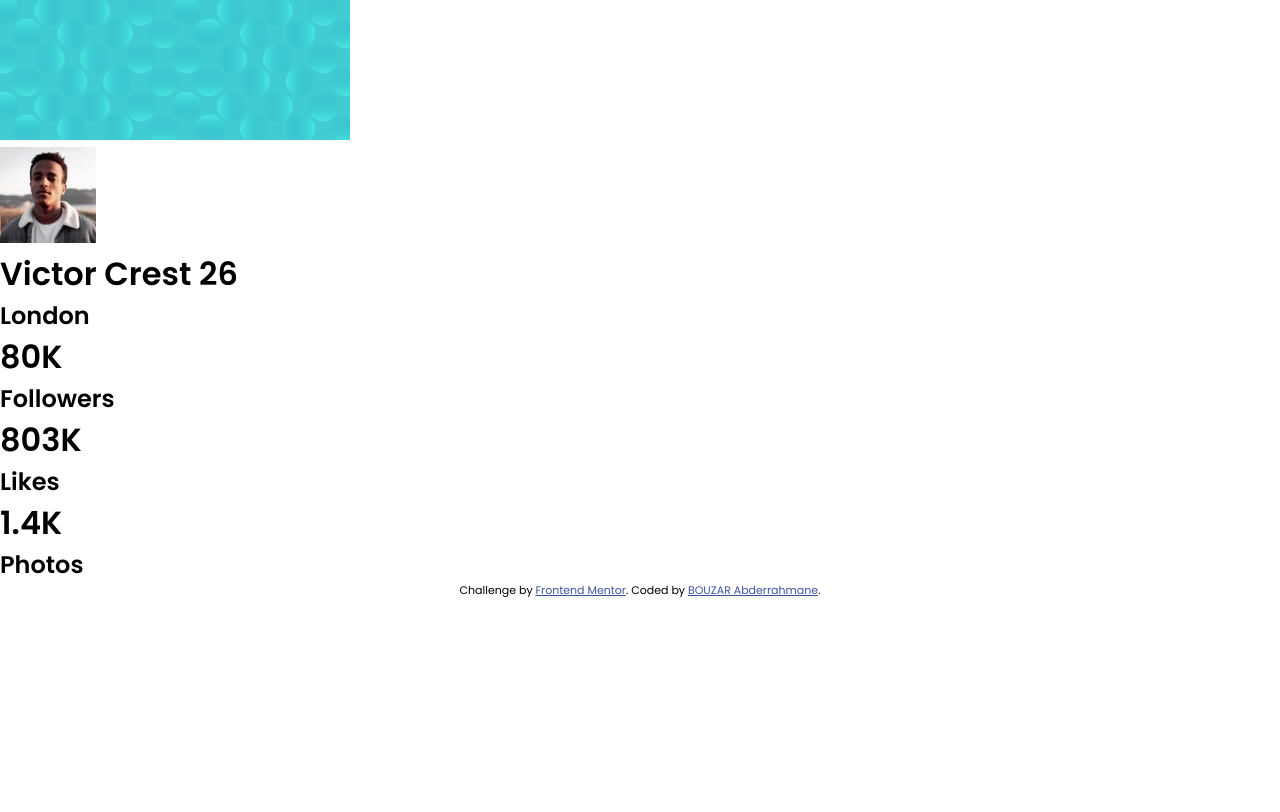
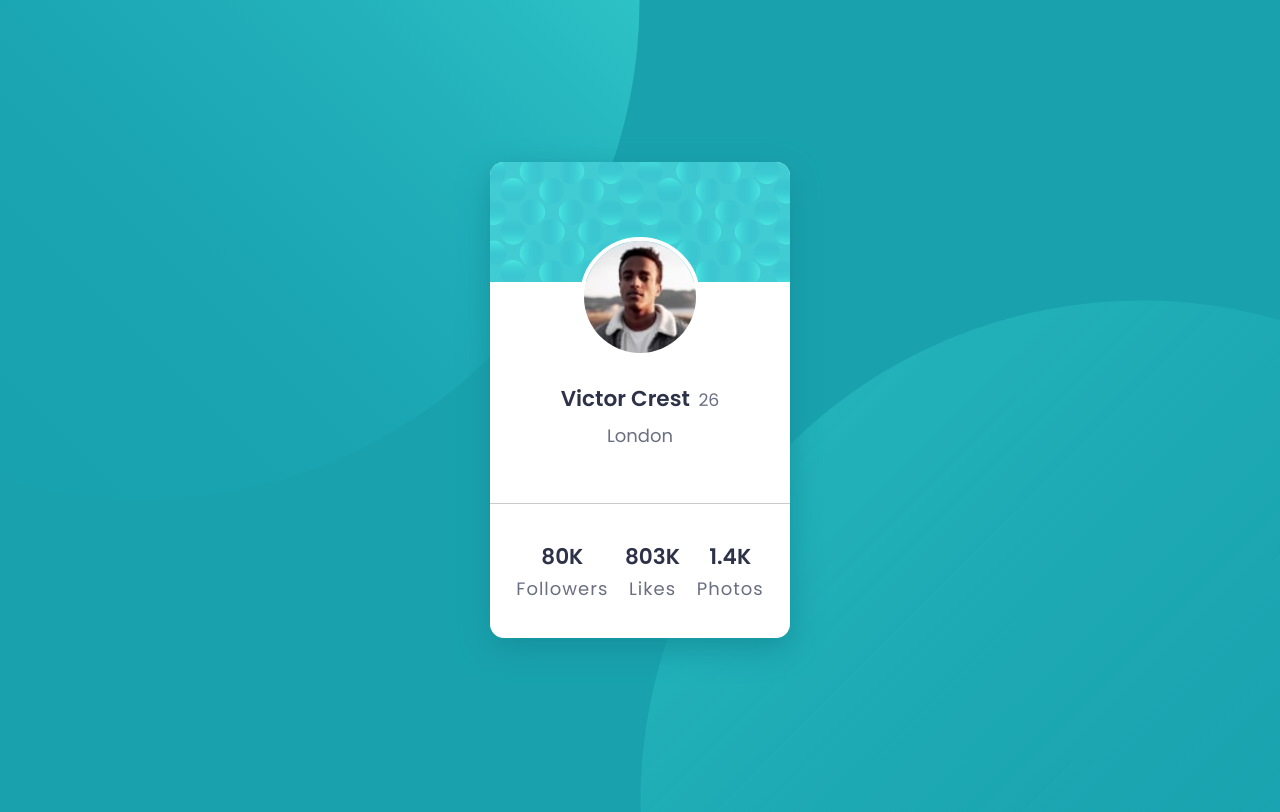
Before and after one commit to AbdouHichem/profile-card-component, a plain HTML site: page index.html in a window 1280 px wide. Drawn offline with Linux system fonts and the light colour scheme.

Commit message:
Finished Css

```diff
--- a/css/_config.scss
+++ b/css/_config.scss
@@ -3,7 +3,7 @@
 $Dark-cyan: hsl(185, 75%, 39%);
 $Very-dark-desaturated-blue: hsl(229, 23%, 23%);
 $Dark-grayish-blue: hsl(227, 10%, 46%);
-$Dark-gray: hsl(0, 0%, 59%);
+$Dark-gray: rgb(150, 150, 150);
 
 * {
   margin: 0;
--- a/css/style.scss
+++ b/css/style.scss
@@ -1,9 +1,116 @@
 @import "config";
 
-.attribution {
-  font-size: 11px;
-  text-align: center;
+body {
+  margin: 0;
+  background-color: $Dark-cyan;
+  font-size: 18px;
+  color: #404040;
+  overflow: hidden;
 }
-.attribution a {
-  color: hsl(228, 45%, 44%);
+main {
+  display: flex;
+  justify-content: center;
+  align-items: center;
+  width: 100vw;
+  height: 100vh;
 }
+
+.circule-top {
+  position: absolute;
+  background-image: url(../images/bg-pattern-top.svg);
+  background-position: bottom right;
+  background-repeat: no-repeat;
+  background-size: cover;
+  top: 0;
+  left: 0;
+  width: 50%;
+  height: 1000px;
+  transform: translateY(-50%);
+  z-index: -1;
+}
+.circule-bottom {
+  background-image: url(../images/bg-pattern-bottom.svg);
+  background-position: top left;
+  background-repeat: no-repeat;
+  background-size: cover;
+  position: absolute;
+  opacity: 0.7;
+  bottom: 0;
+  right: 0;
+  width: 50%;
+  height: 1000px;
+  transform: translateY(50%);
+  z-index: -1;
+}
+
+.card {
+  background-color: white;
+width: 300px;
+  height: auto;
+  border-radius: 14px;
+  box-shadow: 0px 10px 30px hsl(185, 75%, 35%);
+  header {
+    background-image: url(../images/bg-pattern-card.svg);
+    background-position: 0px 0px;
+    background-repeat: no-repeat;
+    background-size: contain;
+    text-align: center;
+    border-top-left-radius: 14px;
+    border-top-right-radius: 14px;
+    img {
+      margin: auto;
+      width: 120px;
+      border: solid white 4px;
+      border-radius: 50%;
+      margin-top: 75px;
+    }
+  }
+
+  .description {
+    margin-top: 1em;
+
+    .name {
+      display: flex;
+      justify-content: center;
+      align-items: center;
+      flex-direction: column;
+      margin-bottom: 3em;
+      h1 {
+        color: $Very-dark-desaturated-blue;
+        font-weight: bold;
+        font-size: 1.2em;
+        padding-bottom: 0.3em;
+        span {
+          color: $Dark-grayish-blue;
+          font-size: 0.8em;
+          font-weight: normal;
+          padding-left: 0.2em;
+        }
+      }
+      h2 {
+        color: $Dark-grayish-blue;
+        font-weight: normal;
+        font-size: 1em;
+      }
+    }
+    .socialAccounts {
+      display: flex;
+      justify-content: space-around;
+      border-top: .5px solid rgba(150, 150, 150,0.5);
+      text-align: center;
+      padding: 2em 1em;
+      h1 {
+        color: $Very-dark-desaturated-blue;
+        font-weight: bold;
+        font-size: 1.2em;
+        padding-bottom: 0.1em;
+      }
+      h2 {
+        color: $Dark-grayish-blue;
+        font-weight: normal;
+        font-size: 1em;
+        letter-spacing: 1px;
+      }
+    }
+  }
+}
--- a/index.html
+++ b/index.html
@@ -13,19 +13,22 @@
 </head>
 
 <body>
+
   <main>
+    <div class="circule-top"></div>
+    <div class="circule-bottom"></div>
+
+    <section class="card">
       <header>
-      <img src="./images/bg-pattern-card.svg" alt="sea pictures">
+        <img src='./images/image-victor.jpg' alt="sea pictures">
       </header>
-    <section class="image">
-      <img src="./images/image-victor.jpg" alt="person avatar">
-    </section>
       <div class="description">
         <div class="name">
           <h1>
             Victor Crest <span>26</span>
           </h1>
           <h2>London</h2>
+        </div>
         <div class="socialAccounts">
           <div class="followers">
             <h1>
@@ -54,12 +57,10 @@
         </div>
 
       </div>
-    </div>
+    </section>
+
   </main>
-  <footer class="attribution">
-    Challenge by <a href="https://www.frontendmentor.io?ref=challenge" target="_blank">Frontend Mentor</a>.
-    Coded by <a href="#">BOUZAR Abderrahmane</a>.
-  </footer>
+
 </body>
 
 </html>
```
Also changed, not shown: css/style.css, 1 other file. Lines whose indentation alone changed are shown as unchanged.
